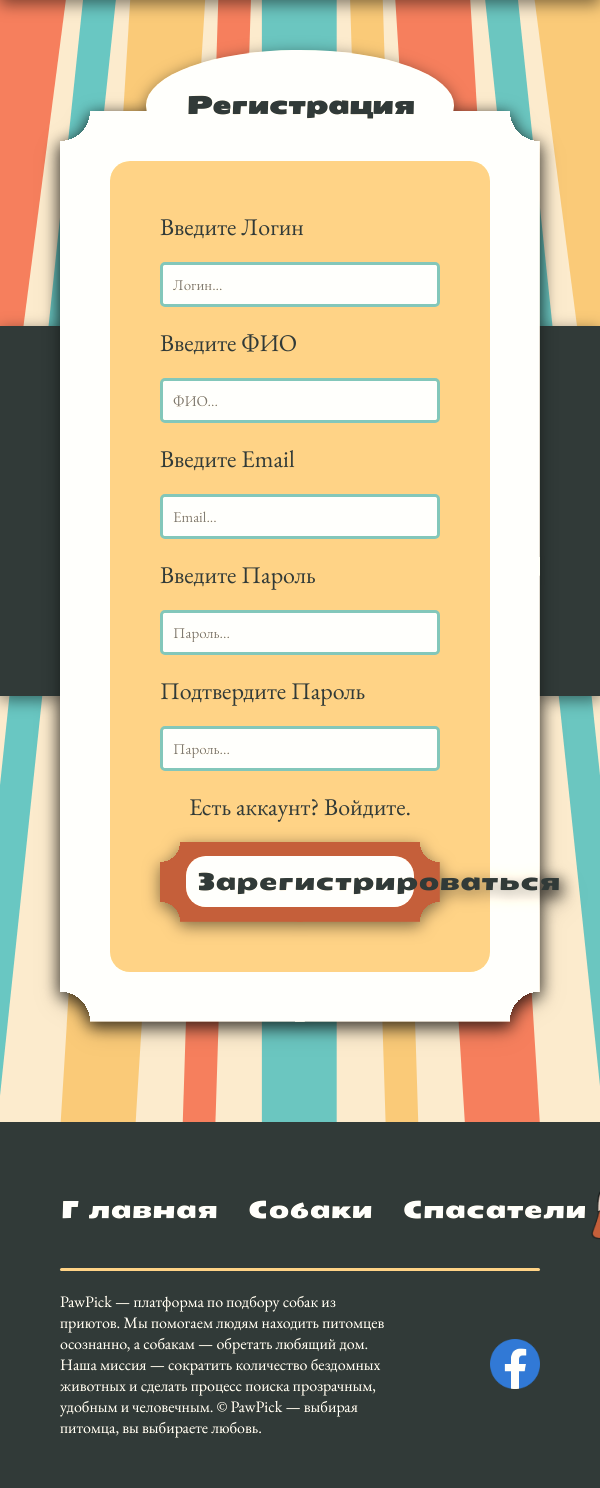
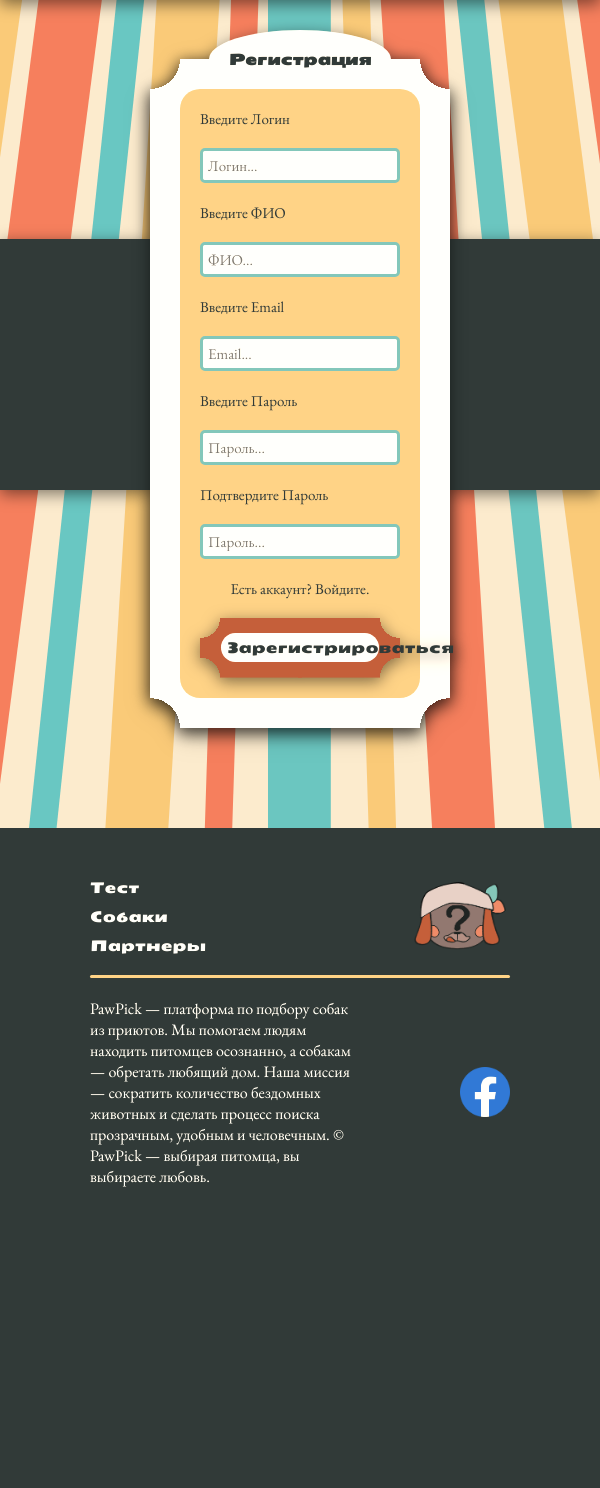
Before and after one commit to Aiokeshi/PawPick, a Django app: page /register/ in a window 600 px wide; the page is wider, and only the part inside the window is pictured. Shown: the part 76-1564 px from the top of that part. After the commit the page ends 1263 px from the top of that part, so only its background shows below. Run offline with Django 5.2, Linux system fonts and the light colour scheme.

Commit message:
адаптив

```diff
--- a/app/app/settings.py
+++ b/app/app/settings.py
@@ -27,6 +27,7 @@ DEBUG = True
 
 ALLOWED_HOSTS = [
     'pawpick.onrender.com',
+    '127.0.0.1',
 ]
 
 
@@ -47,14 +48,12 @@ INSTALLED_APPS = [
 
 MIDDLEWARE = [
     'django.middleware.security.SecurityMiddleware',
-    "whitenoise.middleware.WhiteNoiseMiddleware",
     'django.contrib.sessions.middleware.SessionMiddleware',
     'django.middleware.common.CommonMiddleware',
     'django.middleware.csrf.CsrfViewMiddleware',
     'django.contrib.auth.middleware.AuthenticationMiddleware',
     'django.contrib.messages.middleware.MessageMiddleware',
     'django.middleware.clickjacking.XFrameOptionsMiddleware',
-
 ]
 
 ROOT_URLCONF = 'app.urls'
@@ -131,6 +130,3 @@ MEDIA_ROOT = BASE_DIR /'media'
 STATICFILES_DIRS: list[Path] =[
     BASE_DIR /'static'
 ]
-
-
-STATICFILES_STORAGE = 'whitenoise.storage.CompressedManifestStaticFilesStorage'
--- a/app/catalog/templates/catalog/card.html
+++ b/app/catalog/templates/catalog/card.html
@@ -65,7 +65,7 @@
                         <path d="M0 0H20.6857L0 32.0727L20.6857 63H0V0Z" />
                     </svg>
                 </div>
-                <span class="like">{% include 'catalog/includes/favorite_button.html' with card=card %}</span>
+                {% include 'catalog/includes/favorite_button.html' with card=card %}
             </div>
             <div class="description">
                 <p>{{ card.description }}</p>
--- a/app/main/templates/main/base.html
+++ b/app/main/templates/main/base.html
@@ -20,9 +20,9 @@
   </a>
 
   <nav class="nav desktop-nav">
-   <a href="{% url 'main:index' %}" class="button"> Главная </a>
+   <a href="{% url 'qtest:test_step' 1 %}" class="button"> Тест </a>
    <a href="{% url 'catalog:catalog' %}" class="button"> Собаки </a>
-   <a href="{% url 'main:vet' %}" class="button"> Спасатели</a>
+   <a href="{% url 'main:vet' %}" class="button"> Партнеры</a>
   </nav>
 
   <div class="desktop-user-menu">
@@ -51,9 +51,9 @@
   </button>
 
   <nav class="mobile-menu" data-mobile-menu>
-   <a href="{% url 'main:index' %}" class="button">Главная</a>
+   <a href="{% url 'qtest:test_step' 1 %}" class="button">Тест</a>
    <a href="{% url 'catalog:catalog' %}" class="button">Собаки</a>
-   <a href="{% url 'main:vet' %}" class="button">Спасатели</a>
+   <a href="{% url 'main:vet' %}" class="button">Партнеры</a>
 
    {% if request.user.is_authenticated and request.user.is_staff %}
    <a href="{% url 'admin:index' %}" class="buttom">Админ панель</a>
@@ -83,9 +83,9 @@
    <div class="footer">
     <div class="footer_sec1">
      <nav class="nav">
-      <a href="{% url 'main:index' %}" class="button"> Главная </a>
+      <a href="{% url 'qtest:test_step' 1 %}" class="button"> Тест </a>
       <a href="{% url 'catalog:catalog' %}" class="button"> Собаки </a>
-      <a href="#" class="button"> Спасатели</a>
+      <a href="{% url 'main:vet' %}" class="button"> Партнеры</a>
      </nav>
      <img src="/static/main/img/logo.png" class="logo" alt="PawPick">
     </div>
--- a/app/main/templates/main/index.html
+++ b/app/main/templates/main/index.html
@@ -55,7 +55,7 @@
                         <p>Список всех доступных <br>на нашем сайте пород</p>
                     </div>
                 </a>
-                <a href="" class="ticket">
+                <a href="{% url 'main:vet' %}" class="ticket">
                     <div class="navbtn navbtn2">
                         <h2>Ветклиники и приюты</h2>
                         <div class="mini_divider"></div>
--- a/app/static/main/css/button.css
+++ b/app/static/main/css/button.css
@@ -23,7 +23,7 @@
         padding: 20px;
         text-align: center;
         color: #2B3939;
-        font-size: 24px;
+        font-size: 21px;
         border-radius: 20px;
         width: 70%;
     }
@@ -35,3 +35,11 @@
     left: -70px;
     max-width: 350px;
 }
+@media screen and (min-width: 1280px) and (max-width: 1700px){
+
+    .btn{
+        span{
+            font-size:17px;
+        }
+    }
+}
--- a/app/static/main/css/footer.css
+++ b/app/static/main/css/footer.css
@@ -34,7 +34,18 @@ flex-direction: column;
 }
 
 
-@media screen and (min-width: 1280px) and (max-width: 1700px){}
-@media screen and (min-width: 1024px) and (max-width: 1279px){}
-@media screen and (min-width: 768px) and (max-width: 1023px){}
-    @media screen and (min-width: 480px) and (max-width: 767px){}
+    @media screen and (max-width: 767px){
+        .footer{
+
+        margin: 50px 30px;
+    }
+    .divider{
+            min-width: 320px;
+    }
+        .nav{
+            flex-direction: column;
+        }
+        .button{
+            font-size: 15px;
+        }
+    }
--- a/app/static/main/css/forms.css
+++ b/app/static/main/css/forms.css
@@ -1,22 +1,5 @@
 
-.avatar {
-    width: 120px;
-    height: 120px;
-    border-radius: 50%;
-    overflow: hidden;
-    cursor: pointer;
-}
 
-.avatar img {
-    width: 100%;
-    height: 100%;
-    object-fit: cover;
-}
-
-#nameInput {
-    padding: 5px;
-    font-size: 18px;
-}
 .cont_form {
     width: 680px;
     display: flex;
@@ -120,3 +103,111 @@ input {
     background-color: white;
     color: #6AC6C1;
 }
+
+@media screen and (min-width: 769px) and (max-width: 1023px){
+.cont_form {
+    width: 500px;
+}
+
+label,
+input {
+    font-size: 20px;
+}
+
+.form {
+    row-gap: 20px;
+    padding: 40px;
+}
+
+.form_form {
+    row-gap: 20px;
+    padding: 50px;
+    border-radius: 20px;
+}
+.form_title {
+    padding: 30px;
+    border-radius: 50%;
+    top: 40px;
+    h2{
+        font-size: 18px;
+    }
+}
+
+.form_input {
+    border-radius: 5px;
+
+}
+ .abtn{
+        font-size: 20px;
+    }
+.btn_form {
+    padding: 10px;
+    height: 60px;
+    span {
+        width: 80%;
+        padding: 5px;
+    }
+    span{
+        font-size: 18px;
+    }
+}
+
+.alert {
+    font-size: 20px;
+}
+}
+
+@media screen and (max-width: 768px) {
+.cont_form {
+    width: 300px;
+}
+.back{
+   background-size: 1300px;
+}
+label,
+input {
+    font-size: 15px;
+}
+
+.form {
+    row-gap: 20px;
+    padding: 30px;
+}
+
+.form_form {
+    row-gap: 20px;
+    padding: 20px;
+    border-radius: 20px;
+}
+.form_title {
+    padding: 20px;
+    border-radius: 50%;
+    top: 30px;
+    h2{
+        font-size: 15px;
+    }
+}
+
+.form_input {
+    border-radius: 5px;
+   padding: 5px;
+}
+ .abtn{
+        font-size: 15px;
+    }
+.btn_form {
+    padding: 8px;
+    height: 60px;
+    span {
+        width: 80%;
+        padding: 5px;
+    }
+    span{
+        font-size: 15px;
+    }
+}
+
+.alert {
+    font-size: 15px;
+}
+}
--- a/app/static/main/css/header.css
+++ b/app/static/main/css/header.css
@@ -28,7 +28,7 @@ header {
 .nav {
  display: flex;
  flex-direction: row;
- column-gap: 30px;
+ gap: 10px 30px;
 }
 
 .desktop-user-menu {
@@ -94,7 +94,6 @@ header {
  }
 }
 
-/* Первый вариант бургер-меню + затемнение */
 @media screen and (max-width: 767px){
 
  header.site-header {
```
Also changed, not shown: app/catalog/templates/catalog/catalog.html (+51 -54 lines), app/static/main/css/catalog.css (+27 -81 lines), app/db.sqlite3, app/static/main/img/catback.svg.
